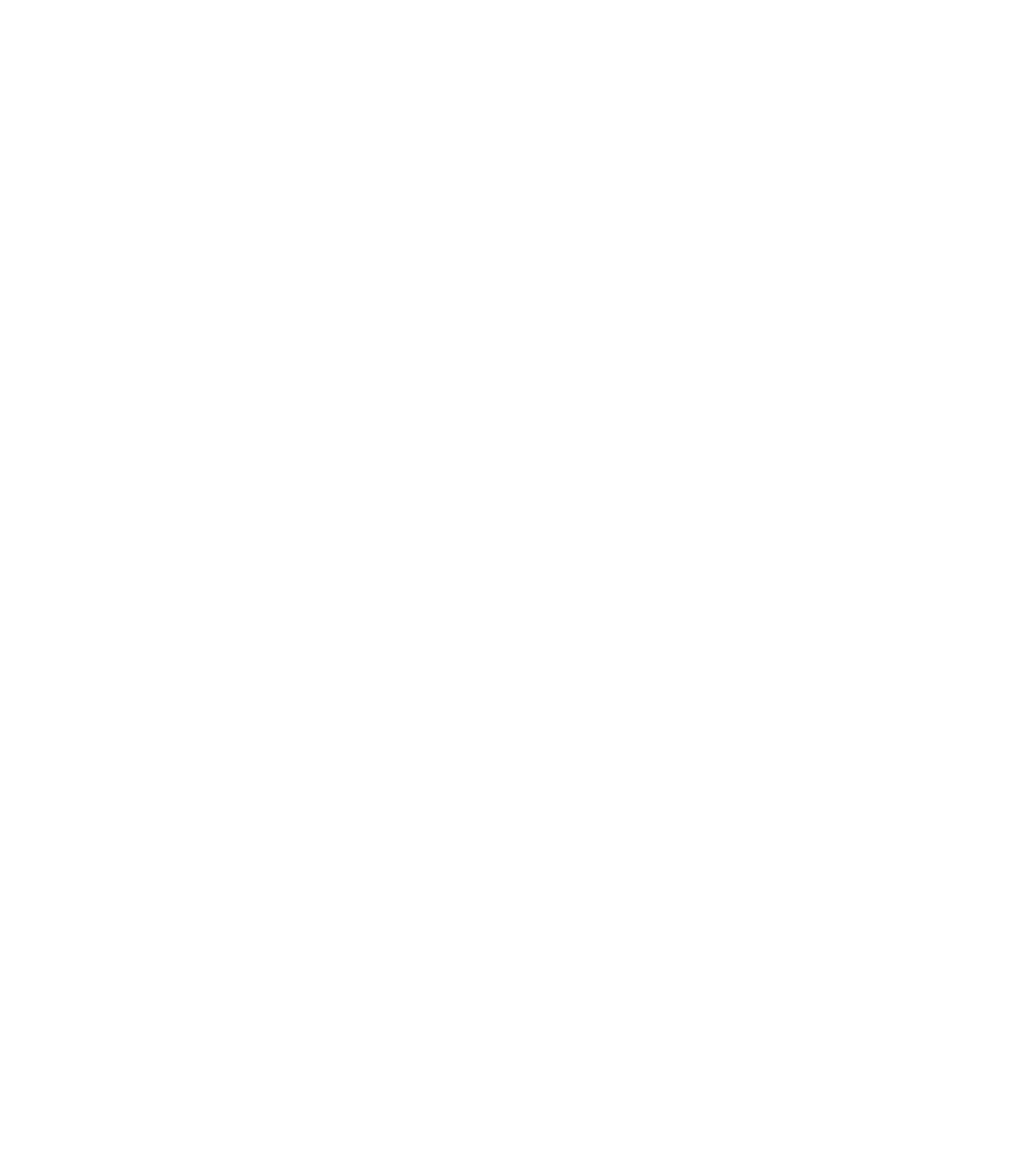
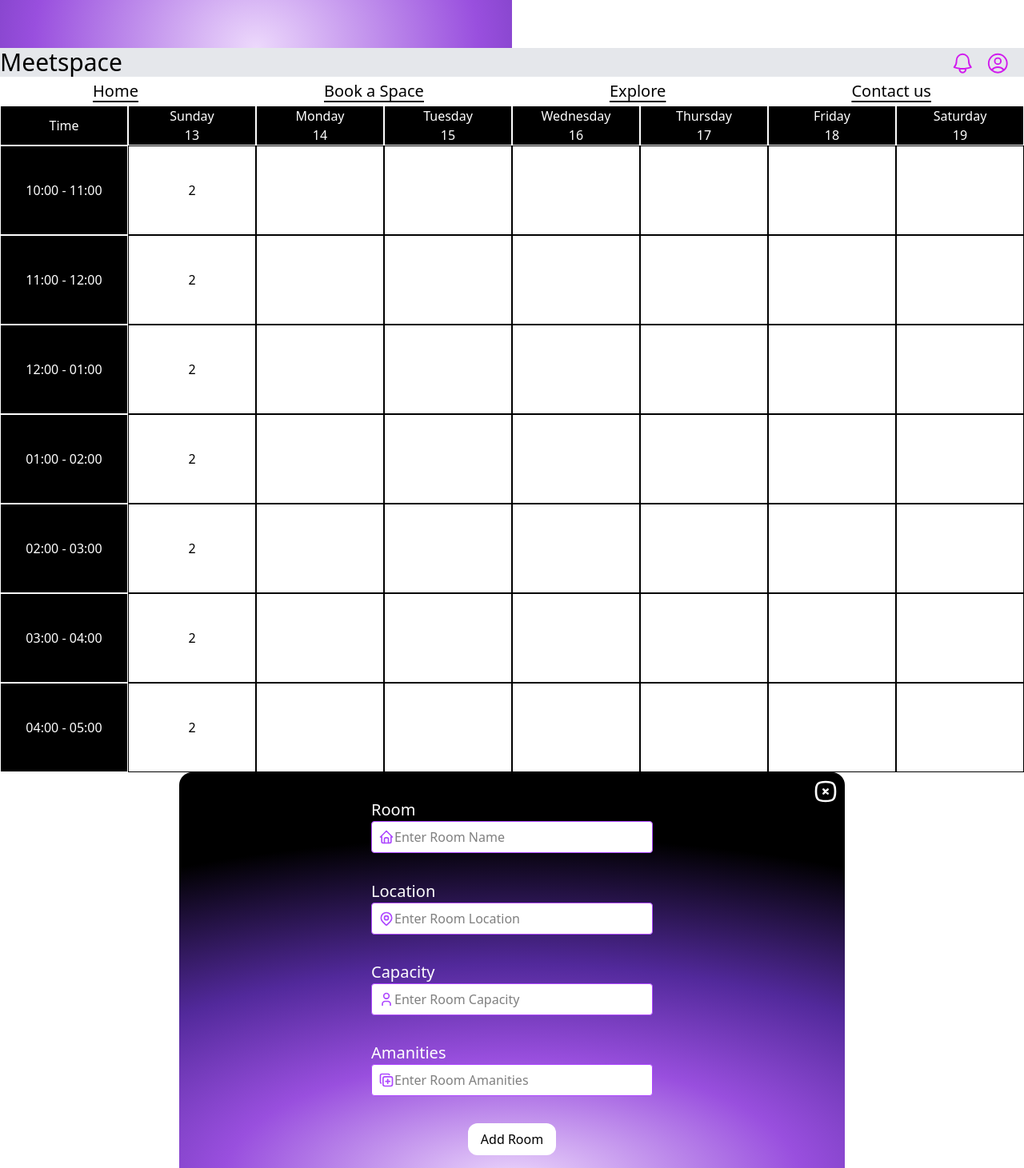
Before and after one commit to Shivam-B-Gupta/Meeting-Room-Booking, a React (Vite) app in the folder Frontend/: page /meetspace/bookaspace in a window 1280 px wide. Before the commit this address had no page. Shown: the part 740-2201 px from the top of the page at 80% size. Before the commit the page ends 800 px from the top, so only its background shows below. Built offline with nearby package versions, Linux system fonts and the light colour scheme.

Commit message:
Added and updated some files

```diff
--- a/Frontend/src/App.jsx
+++ b/Frontend/src/App.jsx
@@ -2,16 +2,18 @@ import { useState } from "react";
 import Auth from "./Pages/Auth";
 import Headers from "./Components/Headers";
 import Home from "./Pages/Home";
+import Calendar from "./Pages/Calendar";
 import { BrowserRouter, Outlet, Route, Routes } from "react-router-dom";
 
 function App() {
   return (
     <>
-      {/* <Auth /> */}
+      <Auth />
       <BrowserRouter>
         <Routes>
           <Route path="/meetspace" element={<Layout />}>
             <Route path="home" element={<Home />} />
+            <Route path="bookaspace" element={<Calendar />} />
           </Route>
         </Routes>
       </BrowserRouter>
--- a/Frontend/src/Components/Button.jsx
+++ b/Frontend/src/Components/Button.jsx
@@ -3,7 +3,7 @@ import React from "react";
 export default function Button({ textOnButton }) {
   return (
     <>
-      <button className="w-32 h-10 bg-purple-500 rounded-md">
+      <button className="w-32 h-10 bg-purple-500 rounded-md cursor-pointer">
         {textOnButton}
       </button>
     </>
@@ -13,7 +13,7 @@ export default function Button({ textOnButton }) {
 export function Button2({ textOnButton, Icon }) {
   return (
     <>
-      <button className="h-12 w-48 rounded-4xl m-auto bg-gray-100">
+      <button className="h-12 w-48 rounded-4xl m-auto bg-gray-100 cursor-pointer">
         <div className="flex justify-center">
           <h2 className="mr-1 text-2xl">{textOnButton} </h2>
           {Icon && <Icon stroke={2} className="text-black h-8" />}
@@ -26,7 +26,7 @@ export function Button2({ textOnButton, Icon }) {
 export function Button3({ textOnButton }) {
   return (
     <div className="">
-      <button className="bg-white text-black px-4 py-2 rounded-xl font-medium hover:bg-gray-100 transition">
+      <button className="bg-white text-black px-4 py-2 rounded-xl font-medium cursor-pointer hover:bg-gray-100 transition ">
         {textOnButton}
       </button>
     </div>
--- /dev/null
+++ b/Frontend/src/Components/CalendarRows.jsx
@@ -0,0 +1,50 @@
+export default function TimeRow({}) {
+  const today = new Date();
+  const days = [];
+
+  for (let i = 0; i < 7; i++) {
+    const date = new Date();
+    date.setDate(today.getDate() + i);
+
+    const dayName = date.toLocaleDateString("en-US", { weekday: "long" });
+    const dayNumber = date.getDate();
+
+    days.push({ dayName, dayNumber });
+  }
+
+  const boxStyle =
+    "border-solid border-#D11AEE border w-47 flex justify-center bg-black text-white";
+
+  return (
+    <div>
+      <div className="flex w-screen m-auto justify-center ">
+        <div className={`${boxStyle} items-center`}>Time</div>
+        {days.map((day, index) => (
+          <div key={index} className={boxStyle}>
+            <div className="text-center">
+              <div>{day.dayName}</div>
+              <div>{day.dayNumber}</div>
+            </div>
+          </div>
+        ))}
+      </div>
+    </div>
+  );
+}
+
+export function CommonRow({ col1, col2, col3, col4, col5, col6, col7, col8 }) {
+  const boxStyle =
+    "border-solid border-#D11AEE border w-47 h-28 flex justify-center items-center hover:bg-gray-200 cursor-pointer";
+  return (
+    <div className="flex w-screen  justify-center ">
+      <div className={`${boxStyle} bg-black text-white `}>{col1}</div>
+      <div className={boxStyle}>{col2}</div>
+      <div className={boxStyle}>{col3}</div>
+      <div className={boxStyle}>{col4}</div>
+      <div className={boxStyle}>{col5}</div>
+      <div className={boxStyle}>{col6}</div>
+      <div className={boxStyle}>{col7}</div>
+      <div className={boxStyle}>{col8}</div>
+    </div>
+  );
+}
--- a/Frontend/src/Components/Headers.jsx
+++ b/Frontend/src/Components/Headers.jsx
@@ -19,10 +19,10 @@ export default function Headers() {
           <Link to="/meetspace/home" className={navLink}>
             Home
           </Link>
-          <Link to="" className={navLink}>
+          <Link to="/meetspace/bookaspace" className={navLink}>
             Book a Space
           </Link>
-          <Link to="" className={navLink}>
+          <Link to="/meetspace/home#explore" className={navLink}>
             Explore
           </Link>
           <Link to="" className={navLink}>
--- a/Frontend/src/Components/Home1.jsx
+++ b/Frontend/src/Components/Home1.jsx
@@ -1,6 +1,7 @@
 import React from "react";
 import { IconTrendingUp3 } from "@tabler/icons-react";
 import { Button2 } from "./Button";
+import { Link } from "react-router-dom";
 
 export default function Home1() {
   return (
@@ -15,7 +16,9 @@ export default function Home1() {
             connects you with premium spaces designed for productivity and
             collaboration
           </h2>
-          <Button2 textOnButton="Explore" Icon={IconTrendingUp3} />
+          <Link to="#explore" className="flex">
+            <Button2 textOnButton="Explore" Icon={IconTrendingUp3} />
+          </Link>
         </div>
       </div>
     </div>
--- a/Frontend/src/Components/Input.jsx
+++ b/Frontend/src/Components/Input.jsx
@@ -2,19 +2,17 @@ import React from "react";
 
 export default function Input({ type, placeholder, id, icon: Icon }) {
   return (
-    <div className=" my-16">
-      <label htmlFor={id} className="text-xl mb-1">
+    <div className=" ">
+      <label htmlFor={id} className="text-xl ">
         {id}
       </label>
-      <div className="flex items-center w-88 h-10 rounded-sm border border-purple-500 px-2 focus-within:ring-2 focus-within:ring-purple-200 focus-within:border-purple-500">
-        {Icon && (
-          <Icon className="w-5 h-5 text-gray-500 mr-2 text-purple-500" />
-        )}
+      <div className="bg-white flex items-center  w-88 h-10 rounded-sm border border-purple-500 px-2 focus-within:ring-2 focus-within:ring-purple-200 focus-within:border-purple-500">
+        {Icon && <Icon className="w-5 h-5 text-purple-500" />}
         <input
           type={type}
           placeholder={placeholder}
           id={id}
-          className="flex-1 focus:outline-none custom-placeholder"
+          className="flex-1 focus:outline-none text-black"
         />
       </div>
     </div>
--- /dev/null
+++ b/Frontend/src/Components/PopUp.jsx
@@ -0,0 +1,44 @@
+import Input from "./Input";
+import { Button3 } from "./Button";
+import {
+  IconHome,
+  IconMapPin,
+  IconUser,
+  IconCopyPlus,
+  IconSquareRoundedX,
+} from "@tabler/icons-react";
+
+export default function PopUp() {
+  return (
+    <div className="flex flex-col items-center m-auto justify-evenly rounded-2xl text-white w-208 h-128 bg-[radial-gradient(122.11%_84.18%_at_50%_100%,_#EDD9FC_0%,_#994FDE_35.62%,_#52299B_63.24%,_#000_100%)]">
+      <button className="cursor-pointer absolute ml-196 mb-116 ">
+        <IconSquareRoundedX stroke={2} className="w-8 h-8" />
+      </button>
+      <Input
+        type="text"
+        placeholder="Enter Room Name"
+        id="Room"
+        icon={IconHome}
+      />
+      <Input
+        type="text"
+        placeholder="Enter Room Location"
+        id="Location"
+        icon={IconMapPin}
+      />
+      <Input
+        type="text"
+        placeholder="Enter Room Capacity"
+        id="Capacity"
+        icon={IconUser}
+      />
+      <Input
+        type="text"
+        placeholder="Enter Room Amanities"
+        id="Amanities"
+        icon={IconCopyPlus}
+      />
+      <Button3 textOnButton="Add Room" />
+    </div>
+  );
+}
--- /dev/null
+++ b/Frontend/src/Pages/Calendar.jsx
@@ -0,0 +1,19 @@
+import TimeRow from "../Components/CalendarRows";
+import { CommonRow } from "../Components/CalendarRows";
+import PopUp from "../Components/PopUp";
+
+export default function Calendar() {
+  return (
+    <div>
+      <TimeRow />
+      <CommonRow col1="10:00 - 11:00" col2="2" />
+      <CommonRow col1="11:00 - 12:00" col2="2" />
+      <CommonRow col1="12:00 - 01:00" col2="2" />
+      <CommonRow col1="01:00 - 02:00" col2="2" />
+      <CommonRow col1="02:00 - 03:00" col2="2" />
+      <CommonRow col1="03:00 - 04:00" col2="2" />
+      <CommonRow col1="04:00 - 05:00" col2="2" />
+      <PopUp />
+    </div>
+  );
+}
--- a/Frontend/src/Pages/Home.jsx
+++ b/Frontend/src/Pages/Home.jsx
@@ -1,12 +1,23 @@
-import React from "react";
+import React, { useEffect, useRef } from "react";
 import Home1 from "../Components/Home1";
 import Card from "../Components/Card";
+import { useLocation } from "react-router-dom";
 
 export default function Home() {
+  const exploreref = useRef(null);
+  const location = useLocation();
+
+  useEffect(() => {
+    if (location.hash === "#explore" && exploreref.current) {
+      exploreref.current.scrollIntoView({ behaviour: "smooth" });
+    }
+  }, [location]);
+
   return (
     <div>
       <Home1 />
       <div className=" bg-radial-[at_25%_25%] from-white to-zinc-900 to-75%">
+        <section ref={exploreref}>
           <div className="flex flex-wrap  m-auto w-[90%]">
             <Card
               RoomName="WeWork"
@@ -45,6 +56,7 @@ export default function Home() {
               Price="1400/hour"
             />
           </div>
+        </section>
       </div>
     </div>
   );
```
Lines whose indentation alone changed are shown as unchanged.
